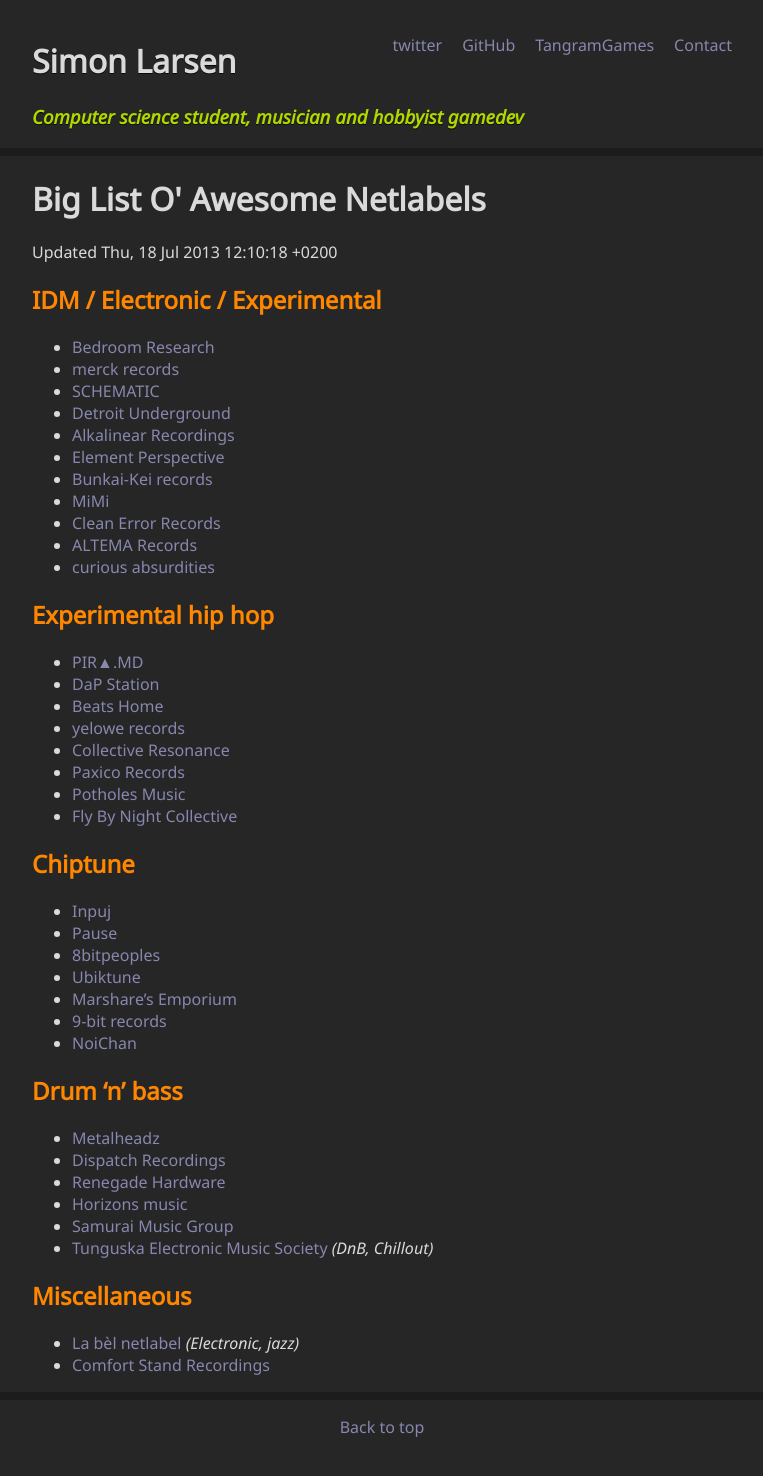
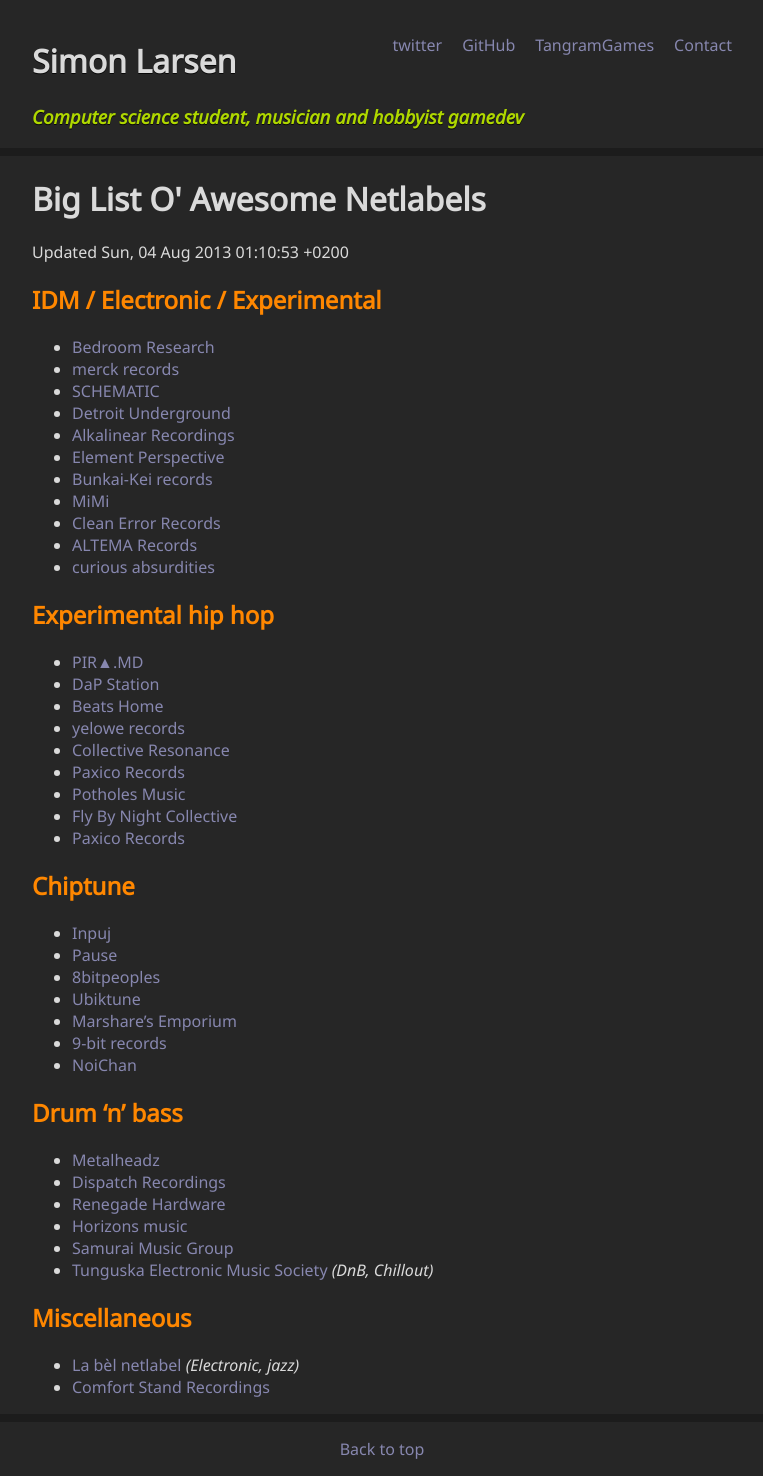
Before and after one commit to SimonLarsen/simonlarsen.github.io, a Jekyll site: the page built from netlabels/index.md, in a window 1280 px wide. Shown: the whole page, without its empty margins (258-1021 px from the left). Built offline with Jekyll 4.4.1, drawn with Linux system fonts in a browser that asks for light colours; before the commit the page ends 1454 px from its top, so only the background shows below that.

Commit message:
ADded Paxico records to netlabel list

```diff
--- a/netlabels/index.md
+++ b/netlabels/index.md
@@ -2,7 +2,7 @@
 layout: default
 title: Big List O' Awesome Netlabels
 ---
-Updated Thu, 18 Jul 2013 12:10:18 +0200
+Updated Sun, 04 Aug 2013 01:10:53 +0200
 
 ## IDM / Electronic / Experimental ##
 
@@ -28,6 +28,7 @@
 * [Paxico Records](http://paxicorecords.bandcamp.com/)
 * [Potholes Music](http://potholesinmyblog.com/potholes-music/)
 * [Fly By Night Collective](http://flybynightcollective.bandcamp.com/)
+* [Paxico Records](http://paxicorecords.com/)
 
 ## Chiptune ##
 
```
